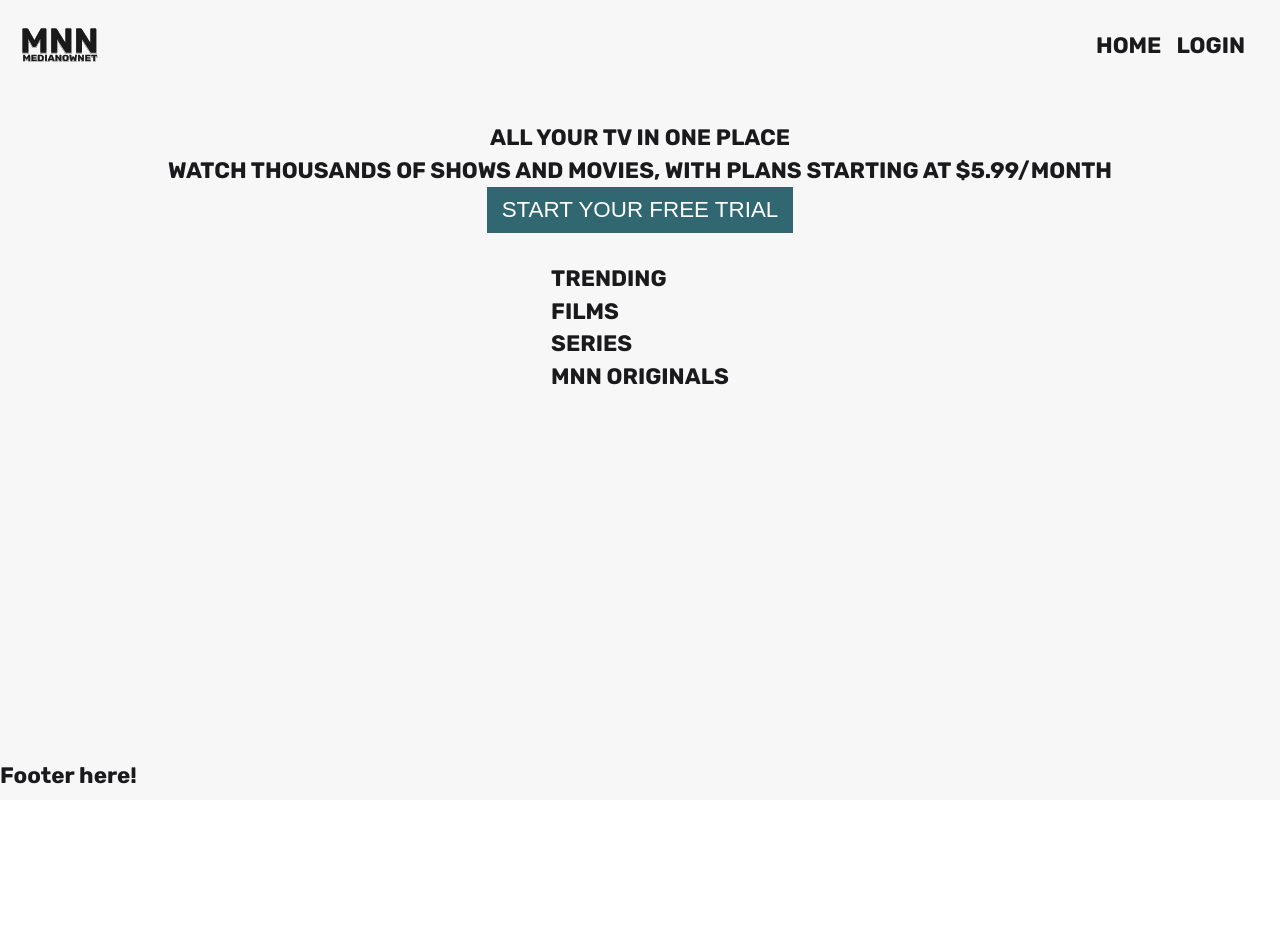
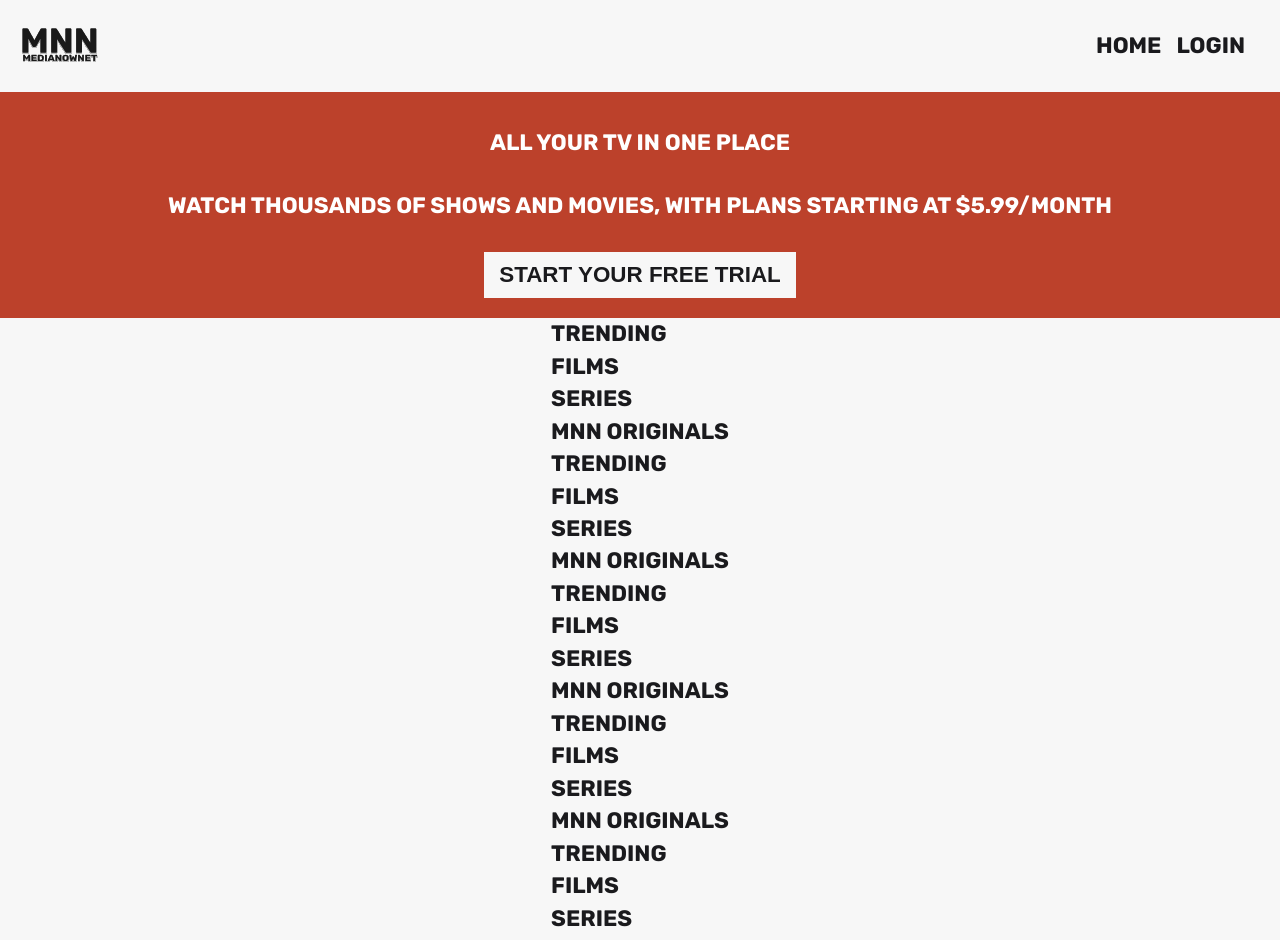
Before and after one commit to hellyprog/MediaNowNet, an Angular app in the folder MediaNowNet.UI/MediaNowNet/: page /home in a window 1280 px wide. Shown: the top 940 px of the page. Before the commit the page ends 800 px from the top, so only its background shows below. Built offline with nearby package versions, Linux system fonts and the light colour scheme.

Commit message:
Refactoring

```diff
--- a/MediaNowNet.UI/MediaNowNet/src/app/app.component.scss
+++ b/MediaNowNet.UI/MediaNowNet/src/app/app.component.scss
@@ -1,7 +1,7 @@
 @import './shared/styles/colors';
 
 .main-container {
-  background-color: $page-background;
+  background-color: $light-background;
   display: flex;
   flex-flow: column;
   min-height: 100vh;
--- a/MediaNowNet.UI/MediaNowNet/src/app/core/components/footer/footer.component.scss
+++ b/MediaNowNet.UI/MediaNowNet/src/app/core/components/footer/footer.component.scss
@@ -1,7 +1,7 @@
 @import '../../../shared/styles/colors';
 
 .footer-container {
-  background-color: $page-background;
+  background-color: $light-background;
   height: 5vh;
   width: 100%;
 }
--- a/MediaNowNet.UI/MediaNowNet/src/app/core/components/header/header.component.scss
+++ b/MediaNowNet.UI/MediaNowNet/src/app/core/components/header/header.component.scss
@@ -2,7 +2,7 @@
 
 .header__container {
   align-items: center;
-  background-color: $page-background;
+  background-color: $light-background;
   box-sizing: border-box;
   display: flex;
   font-weight: 600;
@@ -14,7 +14,7 @@
   width: 100%;
 
   &--active {
-    background-color: $active-header-background;
+    background-color: $dark-background;
     transition: none;
 
     .navigation {
@@ -74,7 +74,7 @@
         width: 100%;
 
         &--active {
-          background-color: $active-header-background;
+          background-color: $dark-background;
           display: block;
           list-style: none;
           margin: 0;
--- a/MediaNowNet.UI/MediaNowNet/src/app/core/components/header/header.component.ts
+++ b/MediaNowNet.UI/MediaNowNet/src/app/core/components/header/header.component.ts
@@ -1,5 +1,5 @@
 import { Component, OnInit, HostListener, ChangeDetectionStrategy, ChangeDetectorRef } from '@angular/core';
-//import { UserService } from '../../services/user/user.service';
+import { UserService } from '../../services/user/user.service';
 
 @Component({
   selector: 'app-header',
@@ -11,9 +11,9 @@ export class HeaderComponent implements OnInit {
   isActiveMenu = false;
   shouldChangeColor = false;
   displayValue: string;
-  userService: any;
+
   constructor(
-    //private userService: UserService
+    private userService: UserService
   ) { }
 
   @HostListener('window:scroll', [])
--- a/MediaNowNet.UI/MediaNowNet/src/app/home/components/home/home.component.html
+++ b/MediaNowNet.UI/MediaNowNet/src/app/home/components/home/home.component.html
@@ -1,13 +1,30 @@
 <div class="home__container">
   <div *ngIf="showSubscriptionMessage" class="subscription-message">
-    <div>All Your TV In One Place</div>
-    <div>Watch thousands of shows and movies, with plans starting at $5.99/month</div>
-    <button class="start-trial-button">Start your free trial</button>
+    <div class="primary-header">All Your TV In One Place</div>
+    <div class="secondary-header">Watch thousands of shows and movies, with plans starting at $5.99/month</div>
+    <button class="start-trial-button" [routerLink]="['/subscription']" routerLinkActive="router-link-active" >Start your free trial</button>
   </div>
   <div>
     <div>Trending</div>
     <div>Films</div>
     <div>Series</div>
     <div>MNN Originals</div>
+
+    <div>Trending</div>
+    <div>Films</div>
+    <div>Series</div>
+    <div>MNN Originals</div>
+    <div>Trending</div>
+    <div>Films</div>
+    <div>Series</div>
+    <div>MNN Originals</div>
+    <div>Trending</div>
+    <div>Films</div>
+    <div>Series</div>
+    <div>MNN Originals</div>
+    <div>Trending</div>
+    <div>Films</div>
+    <div>Series</div>
+    <div>MNN Originals</div>
   </div>
 </div>
--- a/MediaNowNet.UI/MediaNowNet/src/app/home/components/home/home.component.scss
+++ b/MediaNowNet.UI/MediaNowNet/src/app/home/components/home/home.component.scss
@@ -17,14 +17,27 @@
 
   .subscription-message {
     align-items: center;
+    background-color: $dark-background;
+    color: $light-font;
     display: flex;
     flex-direction: column;
     justify-content: center;
-    padding: 30px 0;
+    padding: 20px 0;
+    text-align: center;
     width: 100%;
-  }
 
-  .start-trial-button {
-    @include standart-button;
+    .start-trial-button {
+      @include standart-button;
+      background-color: $light-background;
+      color: $dark-font;
+    }
+
+    .primary-header {
+      padding: 15px 0;
+    }
+
+    .secondary-header {
+      padding: 15px 0 30px 0;
+    }
   }
 }
--- a/MediaNowNet.UI/MediaNowNet/src/app/shared/styles/_colors.scss
+++ b/MediaNowNet.UI/MediaNowNet/src/app/shared/styles/_colors.scss
@@ -1,7 +1,6 @@
-$active-header-background: #7DA2A9;
-$dark-background: #316771;
+$dark-background: #BC412B;
 $dark-font: #1A1A1D;
-$glowing-text-start: #B1CACE;
-$glowing-text-end: #7DA2A9;
+$glowing-text-start: #691f1b;
+$glowing-text-end: #BC412B;
+$light-background: #F7F7F7;
 $light-font: #FFFFFF;
-$page-background: #F7F7F7;
--- a/MediaNowNet.UI/MediaNowNet/src/app/shared/styles/_mixins.scss
+++ b/MediaNowNet.UI/MediaNowNet/src/app/shared/styles/_mixins.scss
@@ -1,11 +1,10 @@
 @import './colors';
 
 @mixin standart-button {
-    background: $dark-background;
     border: none;
-    color: $light-font;
     cursor: pointer;
     font-size: 1em;
+    font-weight: bold;
     outline: none;
     padding: 10px 15px;
     text-transform: uppercase;
```
